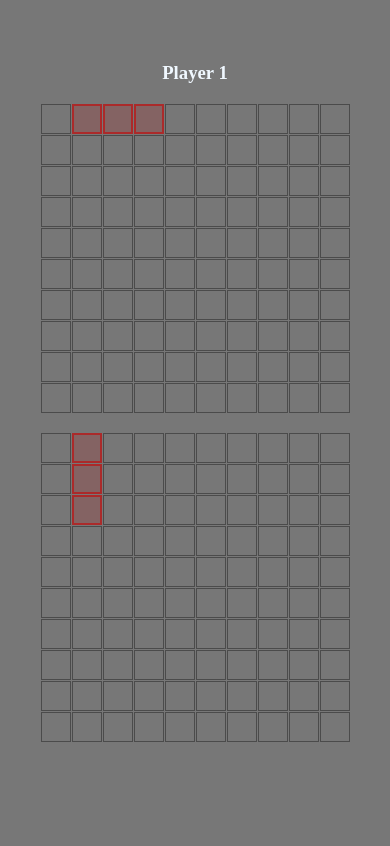
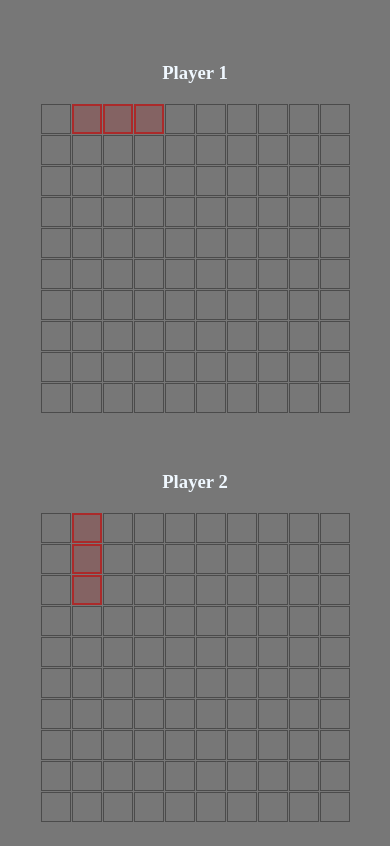
Before and after one commit to Marcosantiniayon/battleship2, a website: page index.html in a window 390 px wide. Shown: the part 61-907 px from the top of the page. Before the commit the page ends 844 px from the top, so only its background shows below. Drawn offline with Linux system fonts and the light colour scheme.

Commit message:
Updated board display. Added media querie for boards

```diff
--- a/index.html
+++ b/index.html
@@ -14,13 +14,12 @@
             <h3>Player 1</h3>
             <div id="player1board" class="gameboard">
             </div>
+        </div>
+        <div id="player2boardDiv" class="boardDiv">
+            <h3>Player 2</h3>
             <div id="player2board" class="gameboard">
             </div>
         </div>
-        <!-- <div id="player2boardDiv" class="boardDiv">
-            <h3>Player 2</h3>
-            <div id="player2board" class="gameboard">Board 2</div>
-        </div> -->
     </div>
     <script src="script.js"></script>
 </body>
--- a/style.css
+++ b/style.css
@@ -15,6 +15,8 @@ body {
 .main {
     padding: 24px;
     flex: 1;
+    display: flex;
+    flex-direction: row;
 }
 
 h1{
@@ -22,7 +24,7 @@ h1{
 }
 
 .boardDiv{
-    /* max-width: 600px; */
+    width: 45%;
     margin: 0 auto;
     text-align: center;
 }
@@ -70,3 +72,20 @@ h1{
     background-color: rgb(220, 64, 64);
     /* border: 2px solid rgb(109, 28, 28); */
 }
+
+/* Media Queries */
+.boardDiv {
+    margin: 0 auto;
+    text-align: center;
+}
+
+@media (max-width: 800px) {
+    .main {
+        flex-direction: column;
+        align-items: center;
+        gap:40px
+    }
+    /* .boardDiv {
+        width: 100%;
+    } */
+}
```
